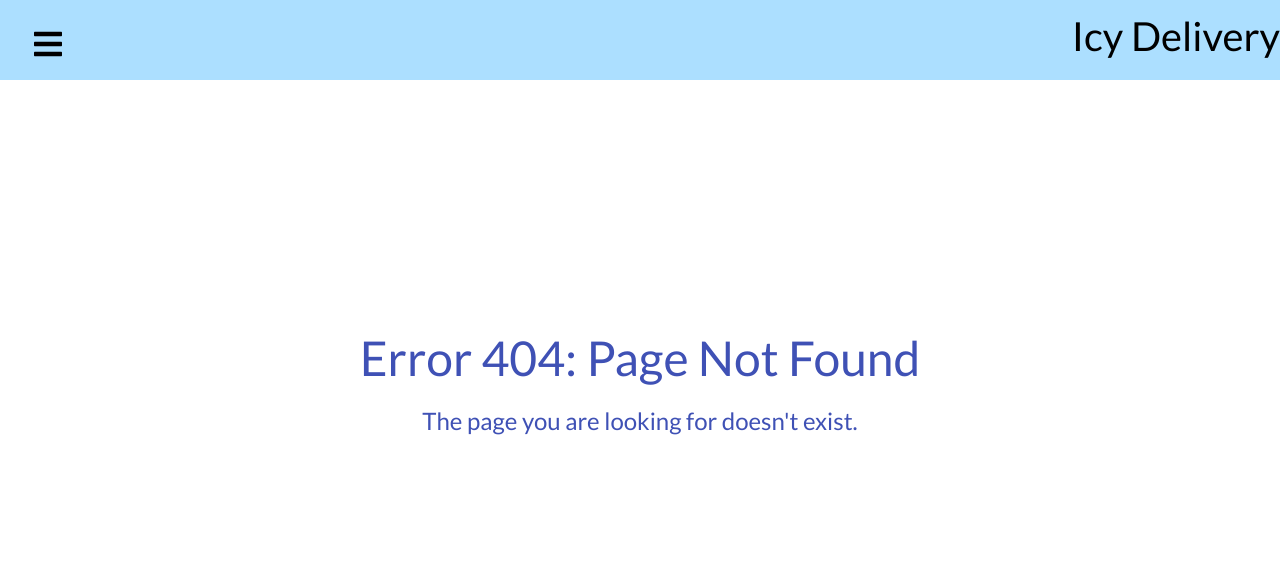
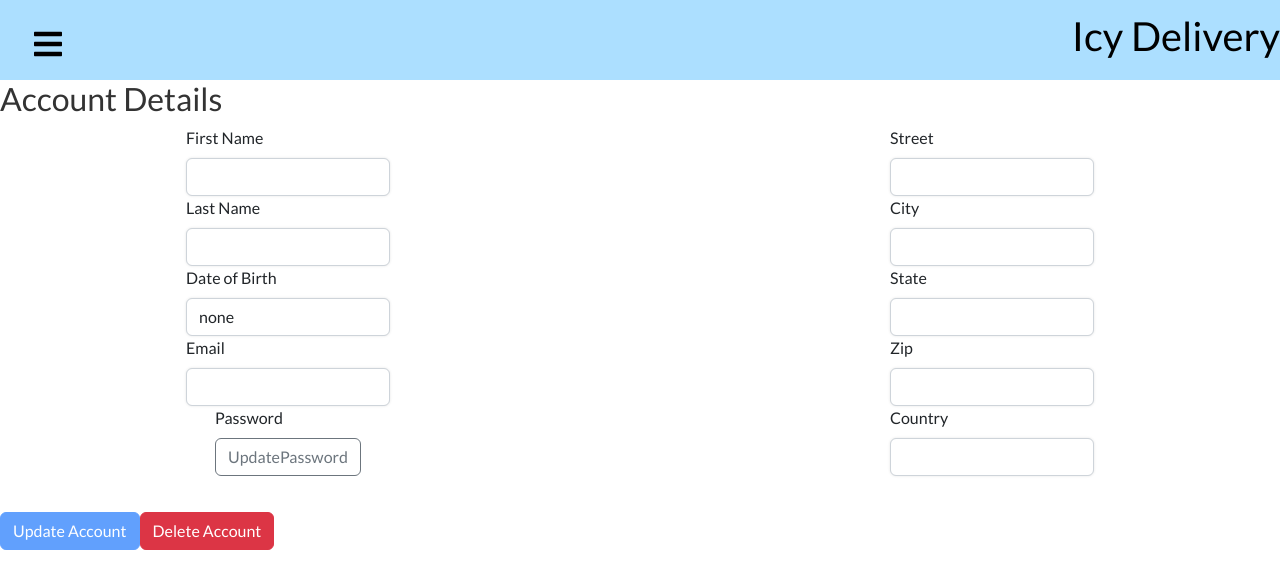
Before and after one commit to Soviii/Icy-Delivery, a React (Create React App) app: page /account in a window 1280 px wide. Before the commit this address had no page. Shown: the top 588 px of the page. Built offline with nearby package versions, Linux system fonts and the light colour scheme; no server answers; sample sign-in values are in the browser's storage.

Commit message:
implemented initial layout, need to apply functionality and figure out password

```diff
--- a/src/App.js
+++ b/src/App.js
@@ -12,7 +12,7 @@ import UnknownPage from './components/UnknownPage';
 import Logout from './components/Logout';
 import CreateAccount from './components/CreateAccount';
 import PrivateRoute from './components/PrivateRouteUser/index';
-
+import Account from './components/AccountDetails/Account';
 
 function App() {
 
@@ -48,6 +48,11 @@ function App() {
             </PrivateRoute>
           } />
 
+          <Route path='/account' element={
+            <PrivateRoute>
+              <Account />
+            </PrivateRoute>
+          } />
 
           <Route path='/create-account' element={
             <PrivateRoute pageToLoad={"create-account"}>
--- /dev/null
+++ b/src/components/AccountDetails/Account.css
@@ -0,0 +1,45 @@
+   .account-details-container {
+    margin: 1rem;
+    display: flex;
+    justify-content: center;
+    align-items: flex-start;
+  }
+
+  .account-details-container h2 {
+    font-size: 2rem;
+    margin-bottom: 1rem;
+  }
+
+  .account-details-container .column {
+    flex: 1;
+  }
+
+  .account-details-container .personal-info {
+    margin-right: 1rem;
+  }
+
+  .account-details-container .personal-info input[type="password"],
+  .account-details-container .personal-info input[type="text"] {
+    width: 100%;
+    margin-bottom: 1rem;
+  }
+
+  .account-details-container .personal-info button {
+    display: block;
+    margin-top: 1rem;
+  }
+
+  .account-details-container .address-info p {
+    margin-bottom: 1rem;
+  }
+
+  .account-details-container .update-buttons {
+    display: flex;
+    justify-content: center;
+    align-items: center;
+    margin-top: 2rem;
+  }
+
+  .account-details-container .update-buttons button {
+    margin: 0 1rem;
+  }
--- a/src/components/AccountDetails/Account.js
+++ b/src/components/AccountDetails/Account.js
@@ -1,176 +1,137 @@
-import React from "react";
-import { useState } from "react";
+import React, { useState, useEffect } from "react";
+import { Form, Button, InputGroup, FormControl } from "react-bootstrap";
+import Axios from "axios";
 
 const Account = () => {
     const [currentUser, setCurrentUser] = useState();
     const [isLoading, setLoading] = useState(true);
-    const [shippingEmail, setShippingEmail] = useState("");
-    const [shippingFirstName, setShippingFirstName] = useState("");
-    const [shippingLastName, setShippingLastName] = useState("");
-    const [shippingAddress, setShippingAddress] = useState("");
-    const [shippingCity, setShippingCity] = useState("");
-    const [shippingState, setShippingState] = useState("");
-    const [shippingZip, setShippingZip] = useState("");
-    const [shippingCountry, setShippingCountry] = useState("");
+    const [email, setEmail] = useState("");
+    const [password, setPassword] = useState("");
+    const [dateOfBirth, setDateOfBirth] = useState("none");
+    const [passwordMasked, setPasswordMasked] = useState(true);
+    const [showPassword, setShowPassword] = useState("");
+    const [firstName, setFirstName] = useState("");
+    const [lastName, setLastName] = useState("");
+    const [street, setStreet] = useState("");
+    const [city, setCity] = useState("");
+    const [state, setState] = useState("");
+    const [zip, setZip] = useState("");
+    const [country, setCountry] = useState("");
     const [rowsData, setRowsData] = useState([]);
     const [checked, setChecked] = useState(true);
+    const [changesMade, setChangesMade] = useState(false);
 
-    const loggedInUserID = localStorage.currentUserID;
+    let originalEmail = "";
+    let originalPassword = "";
+    let originalDateOfBirth = "";
+    let originalFirstName = "";
+    let originalLastName = "";
+    let originalStreet = "";
+    let originalCity = "";
+    let originalState = "";
+    let originalZip = "";
+    let originalCountry = "";
 
     useEffect(() => {
-      Axios.get(`http://localhost:4000/users/getUser?id=${loggedInUserID}`).then((response) => {
-        setCurrentUser(response.data);
-        setLoading(false);
-      });
-    }, [setCurrentUser]);
+        const getUserInfo = async () => {
 
-    if (isLoading) {
-      return (
-        <div className='orders'>
-          <h2 style={{ display: 'flex', justifyContent: 'center' }}>Please Log In</h2>
-        </div>
-      );
-    }
+            try {
+                const response = await Axios.get(`http://localhost:4000/users/getUser?id=${localStorage.currentUserID}`);
 
-    const handleCheckBoxChange = () => {
-      setChecked(!checked)
-      if (checked) {
-        setShippingAddress(currentUser.data.address.street);
-        setShippingState(currentUser.data.address.state);
-        setShippingZip(currentUser.data.address.zip);
-        setShippingCity(currentUser.data.address.city);
-        setShippingEmail(currentUser.data.email);
-        setShippingFirstName(currentUser.data.firstName);
-        setShippingLastName(currentUser.data.lastName);
-        setShippingCountry(currentUser.data.address.country);
-      }
-      else {
-        setShippingAddress("");
-        setShippingState("");
-        setShippingZip("");
-        setShippingEmail("");
-        setShippingCity("");
-        setShippingFirstName("");
-        setShippingLastName("");
-        setShippingCountry("");
-      }
-    }
+                console.log(response.data.data);
+            } catch (err) {
+                console.log(err.message);
+            }
 
-    const addTableRows = () => {
-      const rowsInput = {
-        flavor: '',
-        quantity: ''
-      }
-      setRowsData([...rowsData, rowsInput])
-    }
 
-    const deleteTableRows = (index) => {
-      const rows = [...rowsData];
-      rows.splice(index, 1);
-      setRowsData(rows);
-    }
 
-    const handleTableChange = (index, evnt) => {
-      const { name, value } = evnt.target;
-      const rowsInput = [...rowsData];
-      rowsInput[index][name] = value;
-      setRowsData(rowsInput);
-    }
+        }
+
+        getUserInfo();
+        // Fetch current user data from backend
+        // Set currentUser and setLoading when response received
+    }, []);
+
+    const handleShowPassword = () => {
+        setPasswordMasked(!passwordMasked);
+    };
+
+    const handleUpdateAccount = () => {
+        // Send updated user data to backend
+        // Update changesMade state when response received
+    };
+
+    const handleDeleteAccount = () => {
+        // Send delete request to backend
+        // Redirect to login page or show success message when response received
+    };
 
 
     return (
-        <div className='orders'>
-
-            <div className='child'>
-            <p className='shippingaddressheader'>Shipping Address</p>
-            <Form>
-                <Form.Group size="lg" controlId="email">
-                <Form.Label>Email</Form.Label>
-                <Form.Control
-                    autoFocus
-                    type="email"
-                    value={shippingEmail}
-                    onChange={(e) => setShippingEmail(e.target.value)}
-                />
-                </Form.Group>
-                <Form.Group size="lg" controlId="firstName">
-                <Form.Label>First Name</Form.Label>
-                <Form.Control
-                    autoFocus
-                    type="firstName"
-                    value={shippingFirstName}
-                    onChange={(e) => setShippingFirstName(e.target.value)}
-                />
-                </Form.Group>
-                <Form.Group size="lg" controlId="lastName">
-                <Form.Label>Last Name</Form.Label>
-                <Form.Control
-                    autoFocus
-                    type="lastName"
-                    value={shippingLastName}
-                    onChange={(e) => setShippingLastName(e.target.value)}
-                />
-                </Form.Group>
-                <Form.Group size="lg" controlId="address">
-                <Form.Label>Address</Form.Label>
-                <Form.Control
-                    autoFocus
-                    type="address"
-                    value={shippingAddress}
-                    onChange={(e) => setShippingAddress(e.target.value)}
-                />
-                </Form.Group>
-                <Form.Group size="lg" controlId="city">
-                <Form.Label>City</Form.Label>
-                <Form.Control
-                    autoFocus
-                    type="city"
-                    value={shippingCity}
-                    onChange={(e) => setShippingCity(e.target.value)}
-                />
-                </Form.Group>
-                <Form.Group size="lg" controlId="state">
-                <Form.Label>State</Form.Label>
-                <Form.Control
-                    autoFocus
-                    type="state"
-                    value={shippingState}
-                    onChange={(e) => setShippingState(e.target.value)}
-                />
-                </Form.Group>
-                <Form.Group size="lg" controlId="zip">
-                <Form.Label>Address</Form.Label>
-                <Form.Control
-                    autoFocus
-                    type="zip"
-                    value={shippingZip}
-                    onChange={(e) => setShippingZip(e.target.value)}
-                />
-                <Form.Group size="lg" controlId="Country">
-                    <Form.Label>Country</Form.Label>
-                    <Form.Control
-                    autoFocus
-                    type="state"
-                    value={shippingCountry}
-                    onChange={(e) => setShippingCountry(e.target.value)}
-                    />
-                </Form.Group>
-                </Form.Group>
-                <Form.Check
-                type='switch'
-                id='custome-switch'
-                label='Use Default Information'
-                onChange={handleCheckBoxChange}
-                />
-            </Form>
-            <div className="button">
-                <button type="submit" className="btn btn-primary">Checkout</button>
+        <div className="account-details-container">
+            <h2>Account Details</h2>
+            <div className="columns">
+                <div className="column">
+                    <Form>
+                        <Form.Group controlId="formFirstName">
+                            <Form.Label>First Name</Form.Label>
+                            <Form.Control type="text" value={firstName} onChange={(e) => setFirstName(e.target.value)} />
+                        </Form.Group>
+                        <Form.Group controlId="formLastName">
+                            <Form.Label>Last Name</Form.Label>
+                            <Form.Control type="text" value={lastName} onChange={(e) => setLastName(e.target.value)} />
+                        </Form.Group>
+                        <Form.Group controlId="formDateOfBirth">
+                            <Form.Label>Date of Birth</Form.Label>
+                            <Form.Control type="text" value={dateOfBirth} onChange={(e) => setDateOfBirth(e.target.value)} />
+                        </Form.Group>
+                        <Form.Group controlId="formEmail">
+                            <Form.Label>Email</Form.Label>
+                            <Form.Control type="email" value={email} onChange={(e) => setEmail(e.target.value)} />
+                        </Form.Group>
+                        <Form.Group controlId="formPassword">
+                            <Form.Label>Password</Form.Label>
+                            <InputGroup className="mb-3">
+                                <Button variant="outline-secondary" onClick={handleShowPassword}>UpdatePassword</Button>
+                                {/* <FormControl type={passwordMasked ? "password" : "text"} value={password} onChange={(e) => setPassword(e.target.value)} />
+                                <Button variant="outline-secondary" onClick={handleShowPassword}>{passwordMasked ? "Show" : "Hide"}</Button> */}
+                            </InputGroup>
+                        </Form.Group>
+                    </Form>
+                </div>
+                <div className="column">
+                    <Form>
+                        <Form.Group controlId="formStreet">
+                            <Form.Label>Street</Form.Label>
+                            <Form.Control type="text" value={street} onChange={(e) => setStreet(e.target.value)} />
+                        </Form.Group>
+                        <Form.Group controlId="formCity">
+                            <Form.Label>City</Form.Label>
+                            <Form.Control type="text" value={city} onChange={(e) => setCity(e.target.value)} />
+                        </Form.Group>
+                        <Form.Group controlId="formState">
+                            <Form.Label>State</Form.Label>
+                            <Form.Control type="text" value={state} onChange={(e) => setState(e.target.value)} />
+                        </Form.Group>
+                        <Form.Group controlId="formZip">
+                            <Form.Label>Zip</Form.Label>
+                            <Form.Control type="text" value={zip} onChange={(e) => setZip(e.target.value)} />
+                        </Form.Group>
+                        <Form.Group controlId="formCountry">
+                            <Form.Label>Country</Form.Label>
+                            <Form.Control type="text" value={country} onChange={(e) => setCountry(e.target.value)} />
+                        </Form.Group>
+                    </Form>
+                </div>
             </div>
+            <div className="buttons-container">
+                <Button variant="primary" disabled={!changesMade} onClick={handleUpdateAccount}>Update Account</Button>
+                <Button variant="danger" onClick={handleDeleteAccount}>Delete Account</Button>
             </div>
         </div>
     );
-  }
 
 
+}
 
 export default Account;
--- a/src/components/Orders.js
+++ b/src/components/Orders.js
@@ -12,6 +12,7 @@ function Orders() {
   const [shippingEmail, setShippingEmail] = useState("");
   const [shippingFirstName, setShippingFirstName] = useState("");
   const [shippingLastName, setShippingLastName] = useState("");
+  const [password, setPassword] = useState("");
   const [shippingAddress, setShippingAddress] = useState("");
   const [shippingCity, setShippingCity] = useState("");
   const [shippingState, setShippingState] = useState("");
@@ -48,6 +49,7 @@ function Orders() {
       setShippingFirstName(currentUser.data.firstName);
       setShippingLastName(currentUser.data.lastName);
       setShippingCountry(currentUser.data.address.country);
+      setPassword(currentUser.data.password);
     }
     else {
       setShippingAddress("");
```
